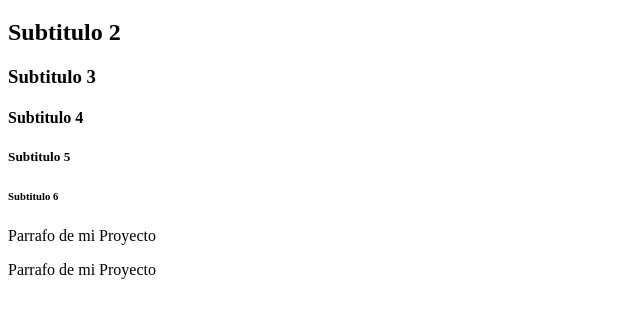
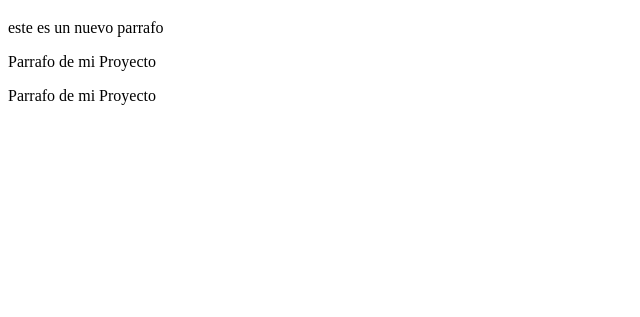
Before and after one commit to josegomez112/ProyectoONE, a plain HTML site: page index.html in a window 1280 px wide. Shown: the part 61-378 px from the top of the page, without its empty margins (0-640 px from the left). Drawn offline with Linux system fonts and the light colour scheme.

Commit message:
nueva version

```diff
--- a/index.html
+++ b/index.html
@@ -10,12 +10,8 @@
 <body>
 
     <h1>Titulo principal</h1>
-    <h2>Subtitulo 2</h2>
-    <h3>Subtitulo 3</h3>
-    <h4>Subtitulo 4</h4>
-    <h5>Subtitulo 5</h5>
-    <h6>Subtitulo 6</h6>
 
+    <p>este es un nuevo parrafo</p>
     <script src="./codigo.js"></script>
 
     <p id="primer parrafo">Parrafo de mi Proyecto</p>
```
